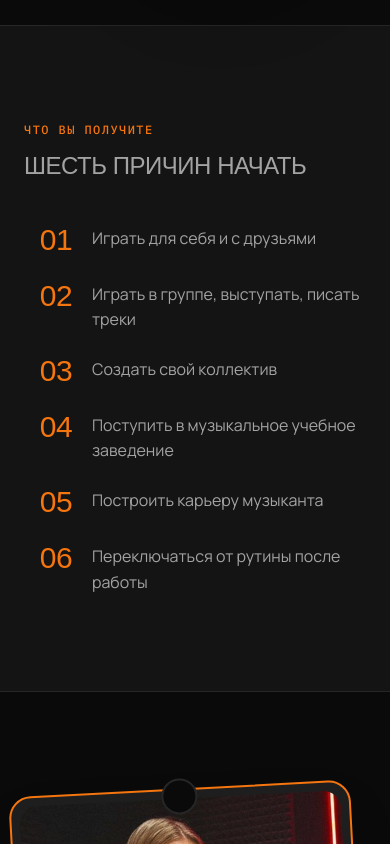
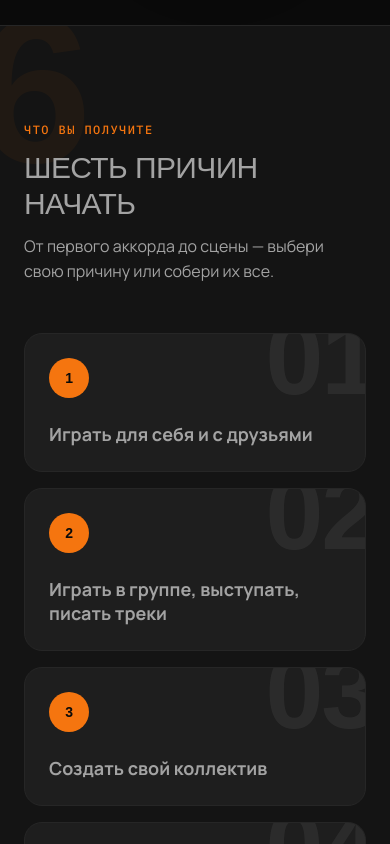
Before and after one commit to vch31/RIFF_LAB12, a React (Vite) app: page / in a window 390 px wide. Shown: the part 2900-3744 px from the top of the page. Built offline with nearby package versions, Linux system fonts and the light colour scheme; a web font is replaced by a local one.

Commit message:
6 причин

```diff
--- a/src/pages/Landing.tsx
+++ b/src/pages/Landing.tsx
@@ -176,7 +176,7 @@ function GearImage({ items }: { items: { label: string; src: string }[] }) {
   );
 }
 
-function Reveal({ children, className = "" }: { children: ReactNode; className?: string }) {
+function Reveal({ children, className = "", delay = 0 }: { children: ReactNode; className?: string; delay?: number }) {
   const ref = useRef<HTMLDivElement>(null);
   const [shown, setShown] = useState(false);
   useEffect(() => {
@@ -198,6 +198,7 @@ function Reveal({ children, className = "" }: { children: ReactNode; className?:
     <div ref={ref} className={className}>
       <div
         className={"transition-all duration-700 ease-out " + (shown ? "opacity-100 translate-y-0" : "opacity-0 translate-y-8")}
+        style={{ transitionDelay: shown ? `${delay}ms` : "0ms" }}
       >
         {children}
       </div>
@@ -723,11 +724,27 @@ export default function Landing() {
         )}
       </section>
 
-      <section className="bg-rl-panel border-y border-rl-line py-24 px-6">
-        <Reveal className="max-w-3xl mx-auto">
+      <section className="relative bg-rl-panel border-y border-rl-line py-24 px-6 overflow-hidden">
+        {/* Гигантская фоновая цифра для атмосферы */}
+        <span
+          className={
+            "rl-display pointer-events-none select-none absolute -top-10 -left-6 sm:left-2 text-[13rem] sm:text-[18rem] font-black leading-none opacity-[0.05] " +
+            (g ? "text-rl-orange" : "text-rl-red")
+          }
+        >
+          6
+        </span>
+
+        <div className="max-w-5xl mx-auto relative z-10">
+          <Reveal>
             <Kicker tone={tone}>Что вы получите</Kicker>
-          <h2 className="rl-display text-2xl sm:text-3xl md:text-4xl mb-10">Шесть причин начать</h2>
-            <ol className="space-y-5">
+            <h2 className="rl-display text-3xl sm:text-4xl md:text-5xl mb-3">Шесть причин начать</h2>
+            <p className="text-rl-muted mb-12 max-w-xl">
+              От первого аккорда до сцены — выбери свою причину или собери их все.
+            </p>
+          </Reveal>
+
+          <div className="grid grid-cols-1 sm:grid-cols-2 lg:grid-cols-3 gap-4 sm:gap-5">
             {[
               "Играть для себя и с друзьями",
               "Играть в группе, выступать, писать треки",
@@ -735,21 +752,53 @@ export default function Landing() {
               "Поступить в музыкальное учебное заведение",
               "Построить карьеру музыканта",
               "Переключаться от рутины после работы",
-              ].map((t, i) => (
-                <li key={t} className="flex gap-5 items-start">
+            ].map((t, i) => {
+              const accentText = g ? "text-rl-orange" : "text-rl-red";
+              const accentBg = g ? "bg-rl-orange" : "bg-rl-red";
+              const accentBorder = g ? "hover:border-rl-orange" : "hover:border-rl-red";
+              return (
+                <Reveal key={t} delay={i * 90}>
+                  <div
+                    className={
+                      "group relative rounded-2xl border border-rl-line bg-rl-card p-6 h-full overflow-hidden " +
+                      "transition-all duration-300 ease-out hover:-translate-y-1.5 " + accentBorder
+                    }
+                  >
+                    {/* Огромная полупрозрачная цифра-фон */}
                     <span
                       className={
-                      "rl-display text-3xl w-12 text-right shrink-0 tabular-nums " +
-                      (g ? "text-rl-orange" : "text-rl-red")
+                        "rl-display absolute -right-3 -top-7 text-[6.5rem] font-black leading-none select-none " +
+                        "text-rl-muted/10 transition-colors duration-300 group-hover:" +
+                        (g ? "text-rl-orange/15" : "text-rl-red/15")
                       }
                     >
                       {String(i + 1).padStart(2, "0")}
                     </span>
-                  <span className="pt-1 text-left flex-1">{t}</span>
-                </li>
-              ))}
-            </ol>
+
+                    <div className="relative z-10 flex flex-col h-full">
+                      <div
+                        className={
+                          "rl-display w-10 h-10 rounded-full flex items-center justify-center text-sm font-black mb-6 " +
+                          "text-rl-bg transition-transform duration-300 group-hover:scale-110 " + accentBg
+                        }
+                      >
+                        {i + 1}
+                      </div>
+                      <p className="text-lg font-bold leading-snug">{t}</p>
+                    </div>
+
+                    {/* Растущая полоса снизу при наведении */}
+                    <span
+                      className={
+                        "absolute bottom-0 left-0 h-1 w-0 group-hover:w-full transition-all duration-500 ease-out " + accentBg
+                      }
+                    />
+                  </div>
                 </Reveal>
+              );
+            })}
+          </div>
+        </div>
       </section>
 
 <section id="team" className="max-w-6xl mx-auto px-6 py-24">
@@ -769,7 +818,7 @@ export default function Landing() {
           ]}
         />
         <div>
-          <Kicker tone="orange">Преподаватель · Гитара</Kicker>
+          <Kicker tone="orange">Преподаватель · Арина</Kicker>
           <p className="rl-display text-3xl md:text-4xl leading-tight mb-6">
             «Гитара — честная конкуренция со стрессом»
           </p>
@@ -794,7 +843,7 @@ export default function Landing() {
           ]}
         />
         <div>
-          <Kicker tone="red">Преподаватель · Ударные</Kicker>
+          <Kicker tone="red">Преподаватель · Анастасия</Kicker>
           <p className="rl-display text-3xl md:text-4xl leading-tight mb-6">
             «Успех случается с теми, кто пробует»
           </p>
```
Also changed, not shown: src/styles.css (line endings or trailing spaces). Lines whose indentation alone changed are shown as unchanged.
